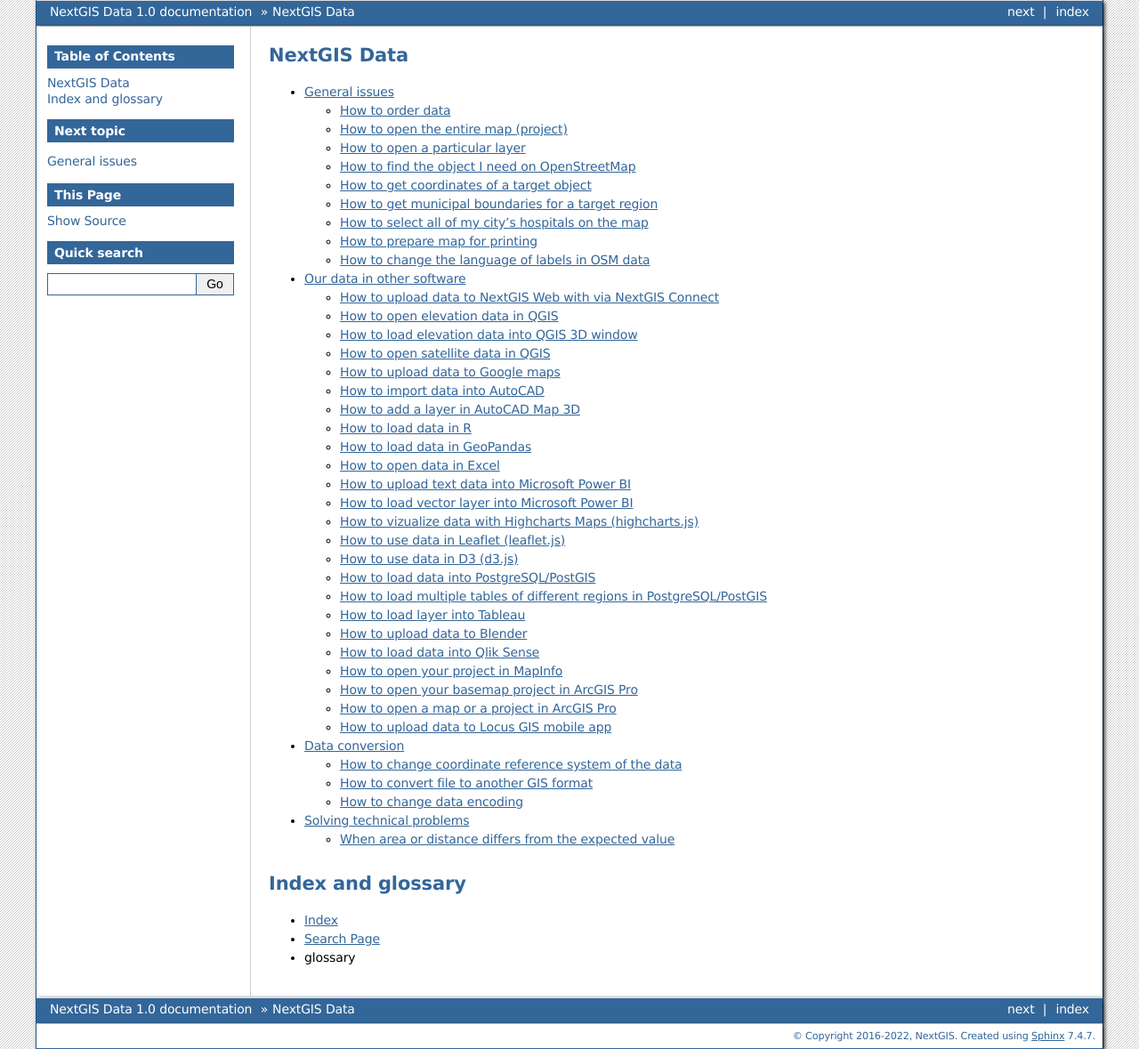
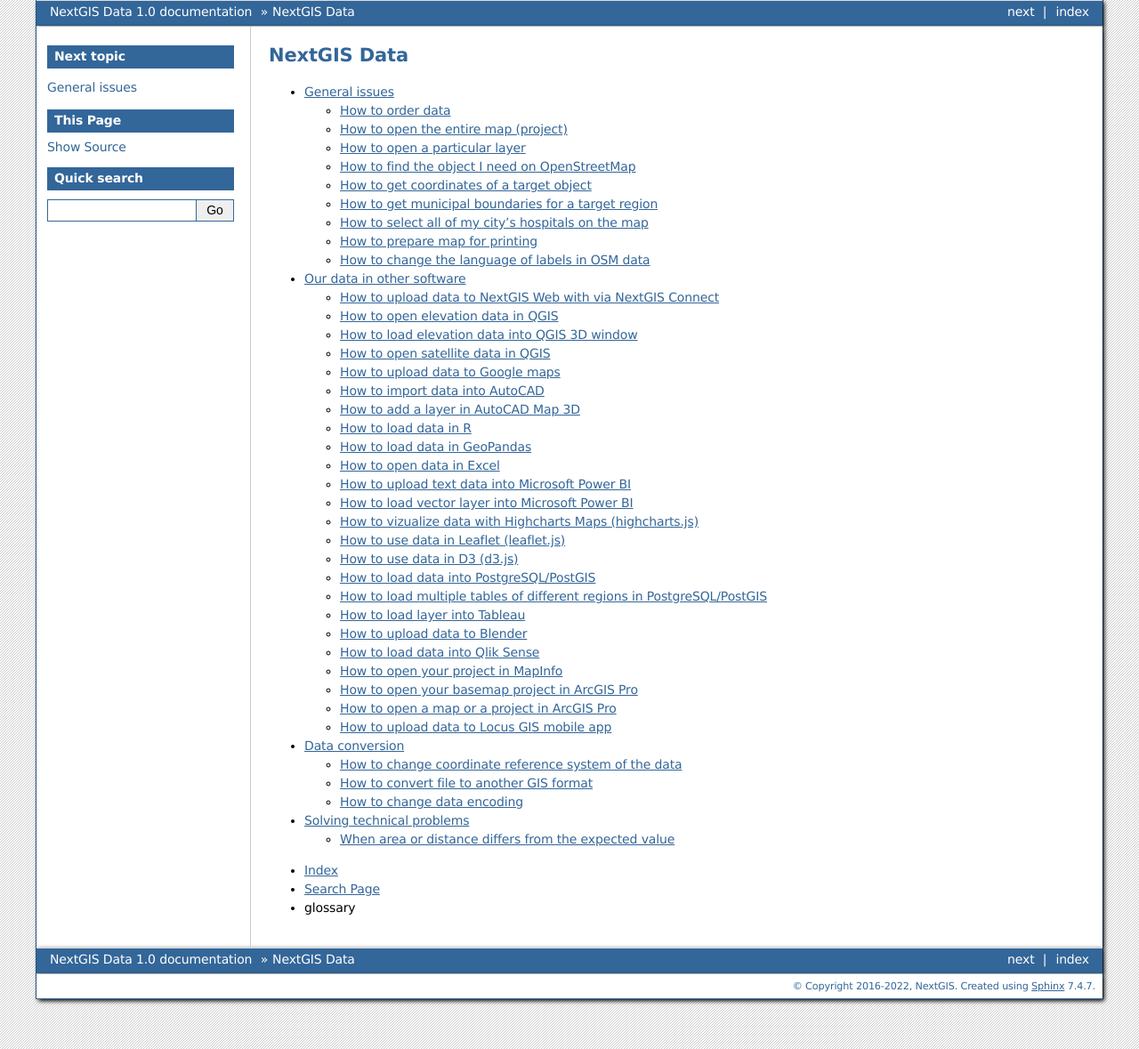
Before and after one commit to nextgis/docs_data, a Sphinx documentation site: the page built from source/index.rst, in a window 1280 px wide. Shown: the whole page at 89% size. Built offline with Sphinx 7.4.7, drawn with Linux system fonts in a browser that asks for light colours; formulas are drawn with MathJax 3.

Commit message:
Update index.rst
Remove title

```diff
--- a/source/index.rst
+++ b/source/index.rst
@@ -15,8 +15,7 @@
 
 
 
-Index and glossary
-==================
+
 
 * :ref:`genindex`
 * :ref:`search`
```
